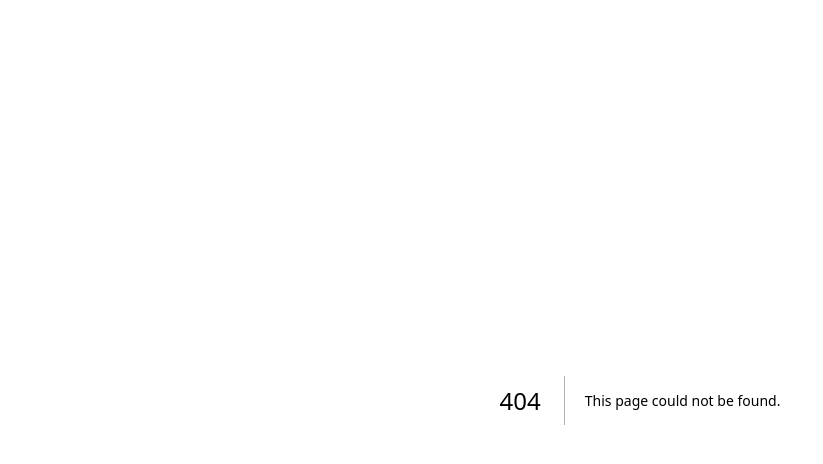
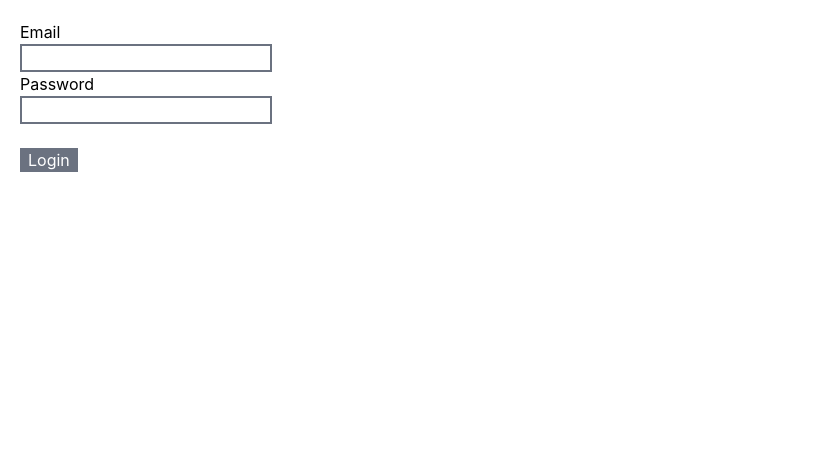
Before and after one commit to RezEkoArd/next-sanbercode-materi10-auth, a Next.js app: page /auth/login in a window 1280 px wide. Before the commit this address had no page. Shown: the top 464 px of the page, without its empty margins (0-823 px from the left). Built offline with nearby package versions, Linux system fonts and the light colour scheme.

Commit message:
materi10-login

```diff
--- a/package.json
+++ b/package.json
@@ -10,6 +10,7 @@
   },
   "dependencies": {
     "axios": "^1.2.1",
+    "js-cookie": "^3.0.1",
     "next": "13.0.6",
     "react": "18.2.0",
     "react-dom": "18.2.0"
--- /dev/null
+++ b/pages/auth/login.js
@@ -0,0 +1,46 @@
+import React from 'react'
+import Cookies from 'js-cookie'
+import { useState } from 'react'
+import {useRouter} from 'next/router'
+import axios from 'axios';
+
+
+
+export default function login() {
+    let router = useRouter()
+
+    const [input, setInput] = useState({
+        email : "",
+        password: ""
+    })
+
+    const handleChange =  (event) => {
+        setInput({...input, [event.target.name] : event.target.value})
+    }
+
+    const handleSubmit = (event) => {
+        event.preventDefault()
+
+        axios.post(`https://backendexample.sanbersy.com/api/user-login`,  {email: input.email, password: input.password})
+        .then((res) => {
+            console.log(res)
+            let data = res.data
+
+            console.log(data.token)
+            router.push('/static')
+            Cookies.set('token', data.token, {expires : 1} )
+        })
+    }
+
+  return (
+    <form className='p-5' onSubmit={handleSubmit} >
+        <label>Email</label><br />
+        <input className='inline-block py-3 h-5 border-solid border-2 border-gray-500' onChange={handleChange} value={input.email} name='email' type="email" /><br />
+        <label>Password</label><br />
+            <input className='inline-block py-3 h-5 border-solid border-2 border-gray-500' onChange={handleChange} value={input.password} name='password' type="password" /><br />
+
+            <br />
+            <button className='px-2 text-white bg-gray-500' type='submit'>Login</button>
+    </form>
+  )
+}
```
Also changed, not shown: 1 other file (tests, documents, lock files or other folders).
